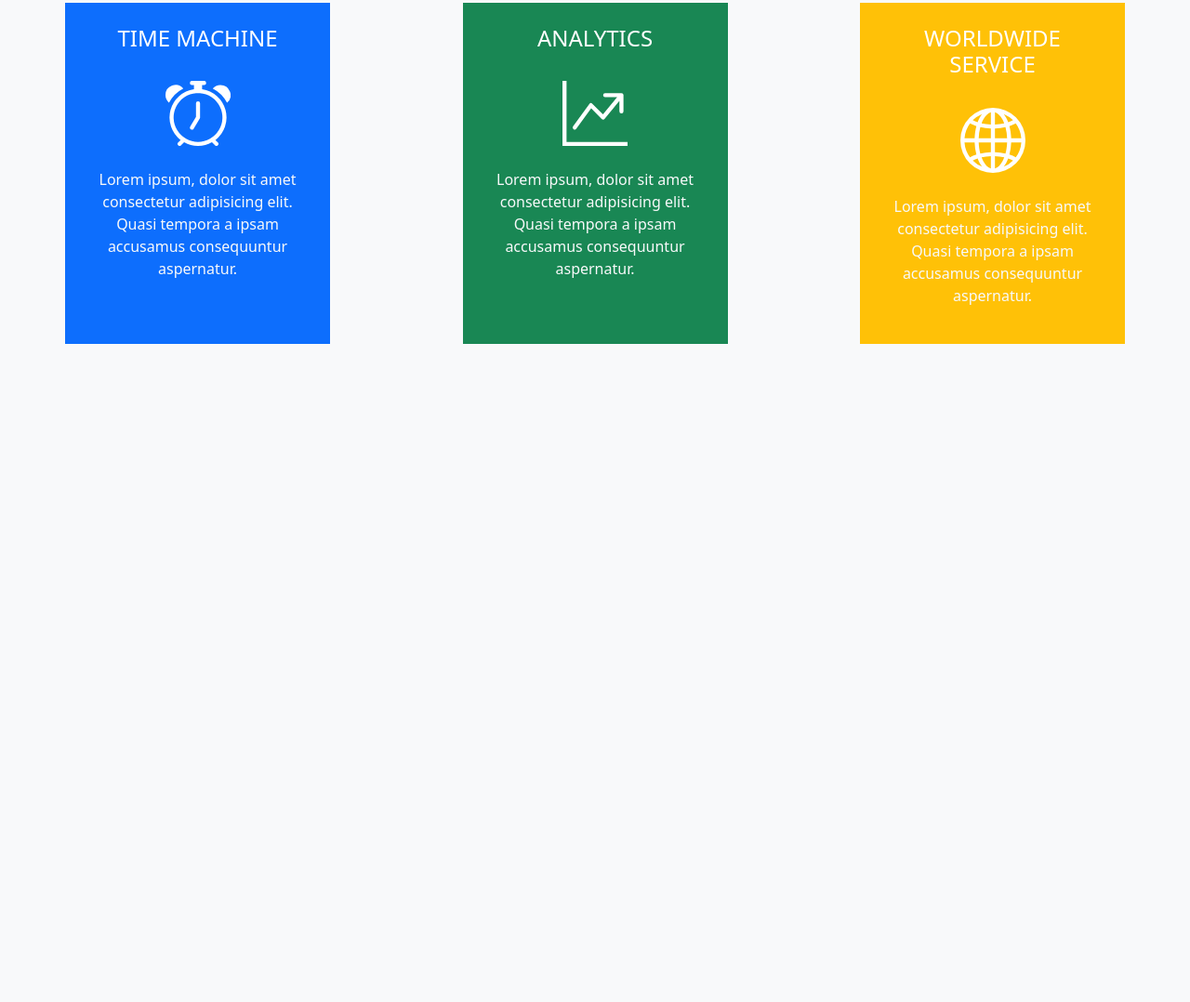
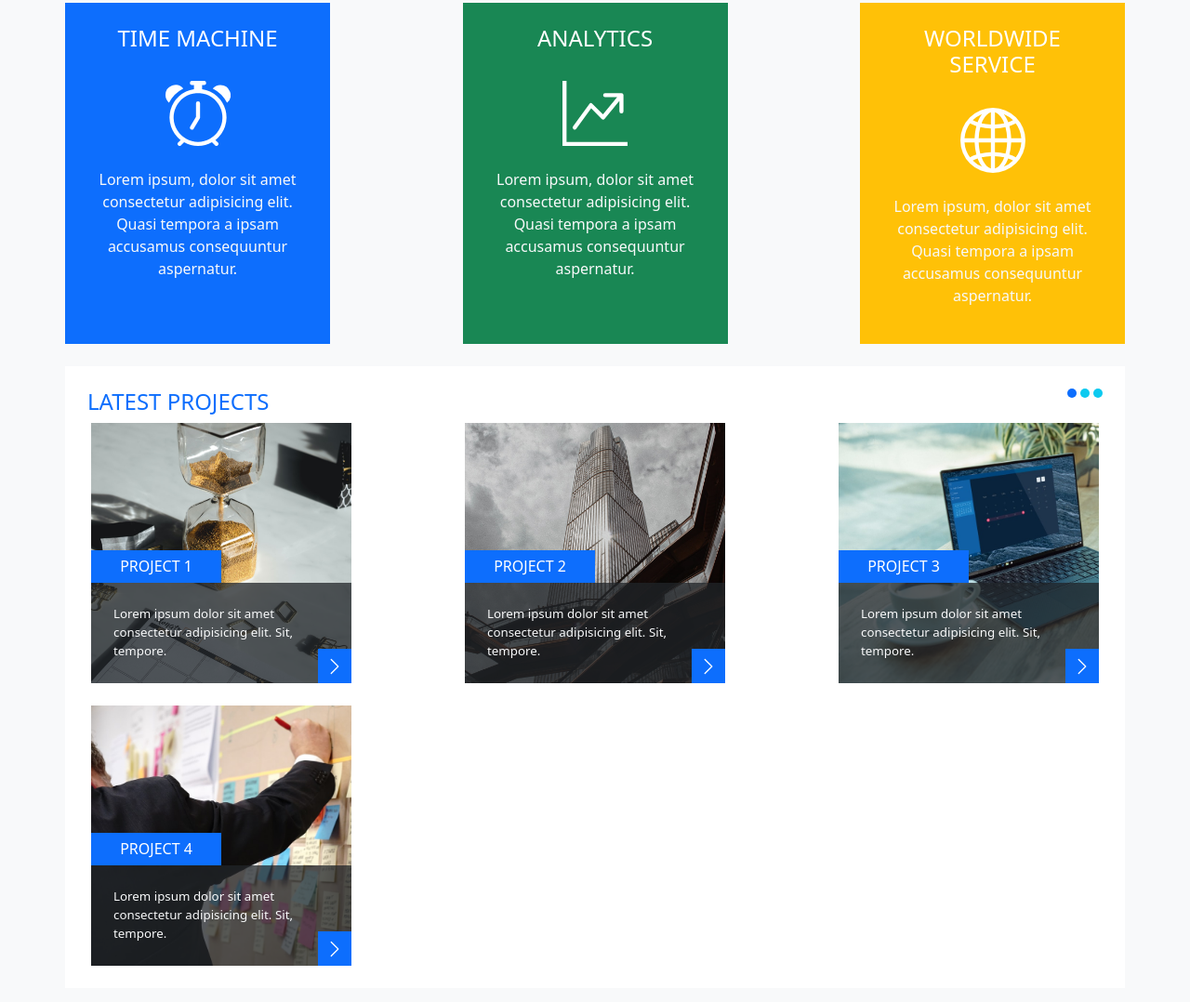
Before and after one commit to alankar-ttn/Bootstrap-Assignment, a plain HTML site: page index.html in a window 1280 px wide. Shown: the part 677-1755 px from the top of the page at 93% size. Before the commit the page ends 1071 px from the top, so only its background shows below. Drawn offline with nearby package versions, Linux system fonts and the light colour scheme.

Commit message:
projects done

```diff
--- a/index.html
+++ b/index.html
@@ -427,6 +427,147 @@
 					</div>
 				</div>
 			</div>
+
+			<div class="container my-4 bg-white p-4">
+				<div class="row">
+					<div class="col-8">
+						<p class="h4 text-primary">LATEST PROJECTS</p>
+					</div>
+					<div class="col-4">
+						<div class="float-end d-flex">
+							<div
+								class="circle rounded-circle bg-primary me-1"
+							></div>
+							<div class="circle rounded-circle bg-info"></div>
+							<div
+								class="circle rounded-circle bg-info ms-1"
+							></div>
+						</div>
+					</div>
+				</div>
+				<div class="row mx-1 justify-content-between gap-4">
+					<div
+						class="col-md-2 project p-0 mb-0 d-flex flex-column justify-content-end"
+					>
+						<p
+							class="bg-primary h6 text-white w-50 text-center p-2 m-0"
+						>
+							PROJECT 1
+						</p>
+						<p
+							class="bg-dark text-light project-desc p-4 m-0 bg-opacity-75 position-relative"
+						>
+							Lorem ipsum dolor sit amet consectetur adipisicing
+							elit. Sit, tempore.
+							<span
+								class="bg-primary position-absolute bottom-0 end-0 p-2"
+							>
+								<svg
+									xmlns="http://www.w3.org/2000/svg"
+									height="20"
+									width="20"
+									viewBox="0 0 16 16"
+									fill="#fff"
+								>
+									<path
+										d="M4.646 1.646a.5.5 0 0 1 .708 0l6 6a.5.5 0 0 1 0 .708l-6 6a.5.5 0 0 1-.708-.708L10.293 8 4.646 2.354a.5.5 0 0 1 0-.708z"
+									/>
+								</svg>
+							</span>
+						</p>
+					</div>
+					<div
+						class="col-md-2 project p-0 mb-0 d-flex flex-column justify-content-end"
+					>
+						<p
+							class="bg-primary h6 text-white w-50 text-center p-2 m-0"
+						>
+							PROJECT 2
+						</p>
+						<p
+							class="bg-dark text-light project-desc p-4 m-0 bg-opacity-75 position-relative"
+						>
+							Lorem ipsum dolor sit amet consectetur adipisicing
+							elit. Sit, tempore.
+							<span
+								class="bg-primary position-absolute bottom-0 end-0 p-2"
+							>
+								<svg
+									xmlns="http://www.w3.org/2000/svg"
+									height="20"
+									width="20"
+									viewBox="0 0 16 16"
+									fill="#fff"
+								>
+									<path
+										d="M4.646 1.646a.5.5 0 0 1 .708 0l6 6a.5.5 0 0 1 0 .708l-6 6a.5.5 0 0 1-.708-.708L10.293 8 4.646 2.354a.5.5 0 0 1 0-.708z"
+									/>
+								</svg>
+							</span>
+						</p>
+					</div>
+					<div
+						class="col-md-2 project p-0 mb-0 d-flex flex-column justify-content-end"
+					>
+						<p
+							class="bg-primary h6 text-white w-50 text-center p-2 m-0"
+						>
+							PROJECT 3
+						</p>
+						<p
+							class="bg-dark text-light project-desc p-4 m-0 bg-opacity-75 position-relative"
+						>
+							Lorem ipsum dolor sit amet consectetur adipisicing
+							elit. Sit, tempore.
+							<span
+								class="bg-primary position-absolute bottom-0 end-0 p-2"
+							>
+								<svg
+									xmlns="http://www.w3.org/2000/svg"
+									height="20"
+									width="20"
+									viewBox="0 0 16 16"
+									fill="#fff"
+								>
+									<path
+										d="M4.646 1.646a.5.5 0 0 1 .708 0l6 6a.5.5 0 0 1 0 .708l-6 6a.5.5 0 0 1-.708-.708L10.293 8 4.646 2.354a.5.5 0 0 1 0-.708z"
+									/>
+								</svg>
+							</span>
+						</p>
+					</div>
+					<div
+						class="col-md-2 project p-0 mb-0 d-flex flex-column justify-content-end"
+					>
+						<p
+							class="bg-primary h6 text-white w-50 text-center p-2 m-0"
+						>
+							PROJECT 4
+						</p>
+						<p
+							class="bg-dark text-light project-desc p-4 m-0 bg-opacity-75 position-relative"
+						>
+							Lorem ipsum dolor sit amet consectetur adipisicing
+							elit. Sit, tempore.
+							<span
+								class="bg-primary position-absolute bottom-0 end-0 p-2"
+							>
+								<svg
+									xmlns="http://www.w3.org/2000/svg"
+									height="20"
+									width="20"
+									viewBox="0 0 16 16"
+									fill="#fff"
+								>
+									<path
+										d="M4.646 1.646a.5.5 0 0 1 .708 0l6 6a.5.5 0 0 1 0 .708l-6 6a.5.5 0 0 1-.708-.708L10.293 8 4.646 2.354a.5.5 0 0 1 0-.708z"
+									/>
+								</svg>
+							</span>
+						</p>
+					</div>
+				</div>
+			</div>
 		</main>
 
 		<!-- Optional JavaScript; choose one of the two! -->
--- a/static/css/style.css
+++ b/static/css/style.css
@@ -16,3 +16,40 @@
     background: #555;
     background-image: url("../img/next.svg");
 }
+
+.circle {
+    height: 10px;
+    width: 10px;
+}
+
+.project {
+    height: 280px;
+    width: 280px;
+    background-size: cover;
+}
+
+.project:nth-of-type(1) {
+    background-image: url("../img/project1.jpeg");
+}
+
+.project:nth-of-type(2) {
+    background-image: url("../img/project2.jpeg");
+}
+
+.project:nth-of-type(3) {
+    background-image: url("../img/project3.jpeg");
+}
+
+.project:nth-of-type(4) {
+    background-image: url("../img/project4.jpeg");
+}
+
+.project-desc {
+    font-size: smaller;
+}
+
+@media (max-width: 768px) {
+    .project {
+        width: auto;
+    }
+}
```
Also changed, not shown: static/img/project1.jpeg (added), static/img/project2.jpeg (added), static/img/project3.jpeg (added), static/img/project4.jpeg (added).
